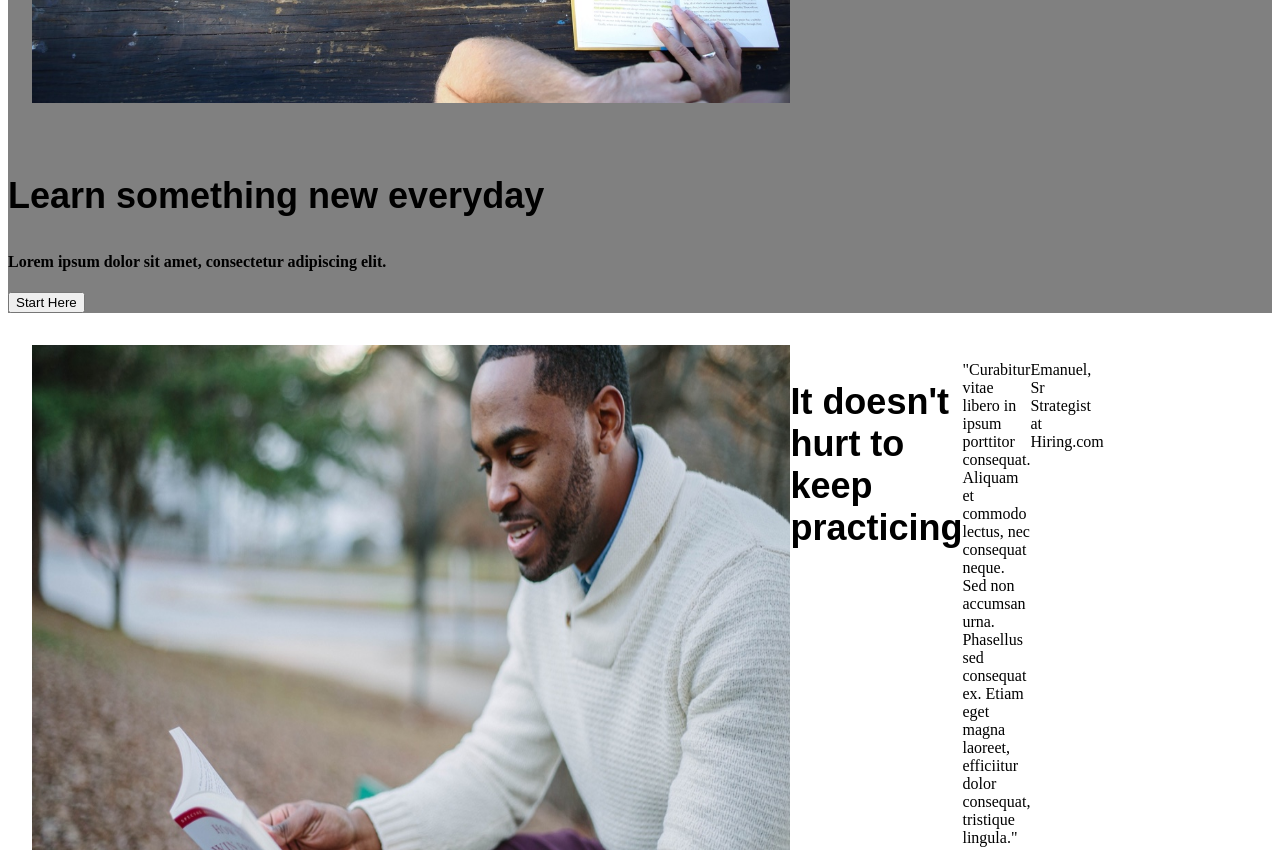
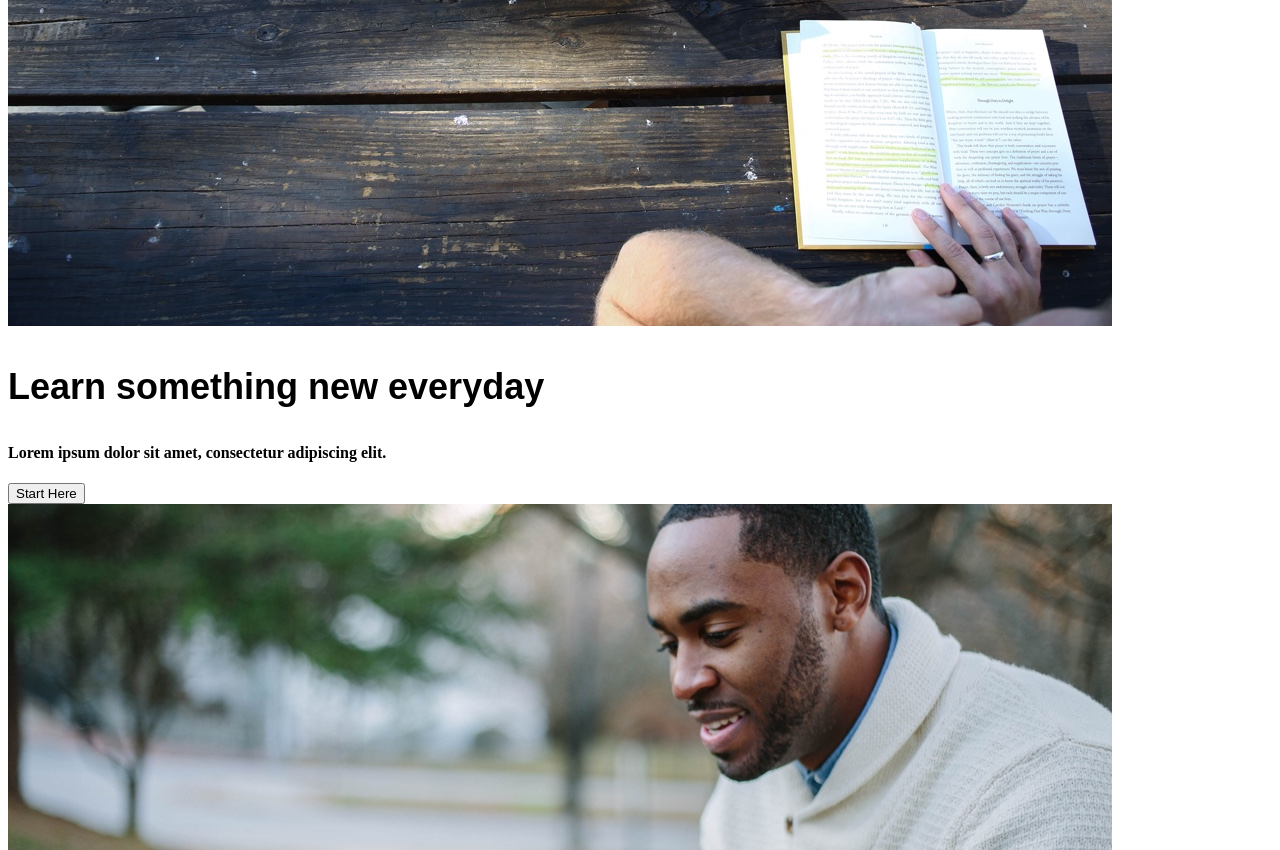
Before and after one commit to Griz227/Capstone-Colmar-Academy, a plain HTML site: page index.html in a window 1280 px wide. Shown: the part 580-1430 px from the top of the page. Drawn offline with Linux system fonts and the light colour scheme.

Commit message:
css reset, everything but nav

```diff
--- a/resources/css/style.css
+++ b/resources/css/style.css
@@ -37,64 +37,3 @@ ul {
     display: inline-block;
     list-style: none;
 }
-
-.banner {
-    background-color: grey;
-    display: inline-block;
-    width: 100%;
-
-}
-#bimage {
-    display: inline-block;
-    width: 60%;
-    padding: 32px 24px;
-
-}
-#container {
-    display: inline-block;
-    text-align: left;
-    margin-inline-start: 24px;
-    position: relative;
-    margin: auto;
-
-
-}
-.information {
-    display: flex;
-    flex-basis: auto;
-
-}
-
-.orientation {
-    display: flex;
-}
-
-.campus {
-    display: flex;
-}
-
-.lecture {
-    display: flex;
-}
-
-.flexcontainer {
-    display: flex;
-    flex-direction: row;
-    flex-wrap: wrap;
-    background-color: white;
-    padding: 32px 24px;
-    max-width: 60%;
-    margin: none;
-
-.infomain {
-    display: inline-block;
-    width: 100%;
-
-}
-.courses {
-    background-color: grey;
-}
-
-.thesis{
-    background-color: white;
-}
```
